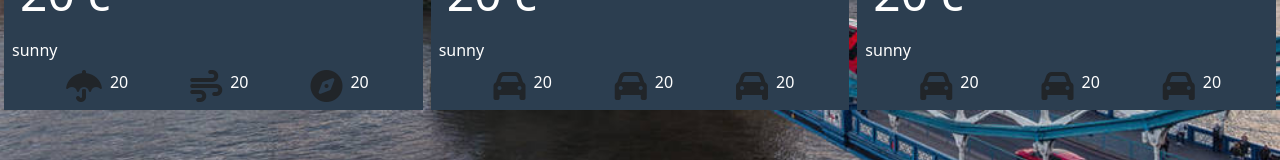
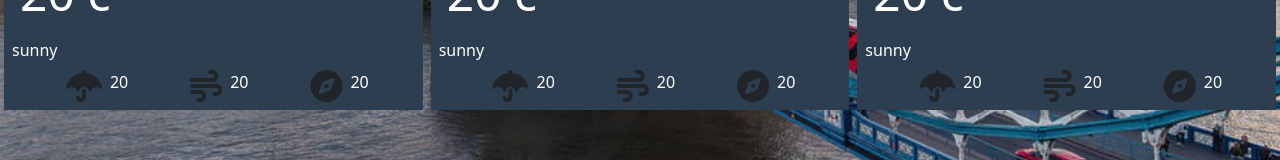
Before and after one commit to Essam102/assignment-weather, a plain HTML site: page index.html in a window 1280 px wide. Shown: the part 500-660 px from the top of the page. Drawn offline with Linux system fonts and the light colour scheme.

Commit message:
second-commit

```diff
--- a/index.html
+++ b/index.html
@@ -114,15 +114,15 @@
           </div>
           <div class="d-flex justify-content-evenly">
             <div class="d-flex">
-              <i class=" mx-2 fa-2x fa-solid fa-car" id="tomorrowUmbrealWeather"></i>
+              <i class=" mx-2 fa-2x fa-solid fa-umbrella"></i>
               <p class="text-white" id="tomorrowUmbrealCountWeather">20</p>
             </div>
             <div class="d-flex">
-              <i class=" mx-2 fa-2x fa-solid fa-car" id="tomorrowWindWeather"></i>
+              <i class=" mx-2 fa-2x fa-solid fa-wind"></i>
               <p class="text-white" id="tomorrowWindSpeadWeather">20</p>
             </div>
             <div class="d-flex">
-              <i class=" mx-2 fa-2x fa-solid fa-car" id="tomorrowNinWeather"></i>
+              <i class=" mx-2 fa-2x fa-solid fa-compass"></i>
               <p class="text-white"id="tomorrowNinSpeadWeather">20</p>
             </div>
           </div>
@@ -148,15 +148,15 @@
           </div>
           <div class="d-flex justify-content-evenly">
             <div class="d-flex">
-              <i class=" mx-2 fa-2x fa-solid fa-car" id="afterTomorrowUmbrealWeather"></i>
+              <i class=" mx-2 fa-2x fa-solid fa-umbrella"></i>
               <p class="text-white" id="afterTomorrowUmbrealCountWeather">20</p>
             </div>
             <div class="d-flex">
-              <i class=" mx-2 fa-2x fa-solid fa-car" id="afterTomorrowWindWeather"></i>
+              <i class=" mx-2 fa-2x fa-solid fa-wind"></i>
               <p class="text-white" id="afterTomorrowWindSpeadWeather">20</p>
             </div>
             <div class="d-flex">
-              <i class=" mx-2 fa-2x fa-solid fa-car" id="afterTomorrowNinWeather"></i>
+              <i class=" mx-2 fa-2x fa-solid fa-compass"></i>
               <p class="text-white"id="afterTomorrowNinSpeadWeather">20</p>
             </div>
           </div>
```
